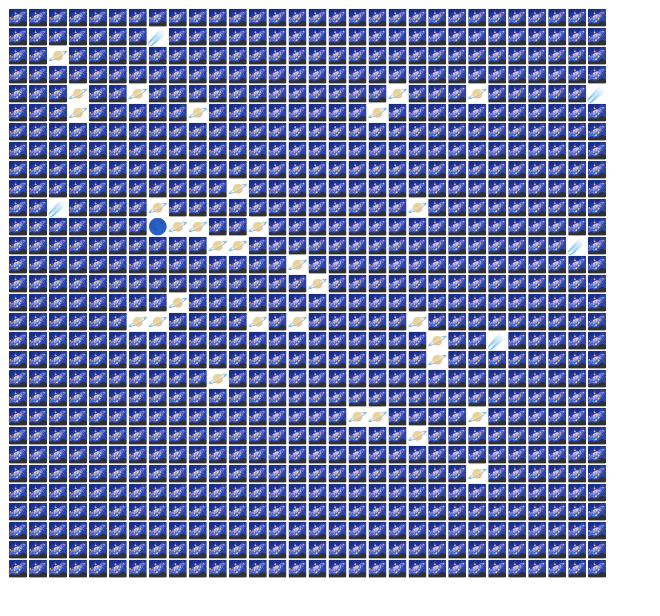
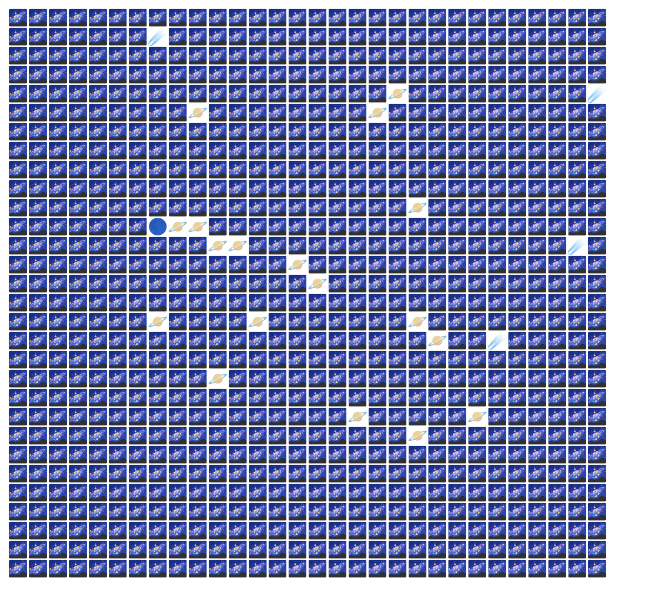
Before and after one commit to ginahend94/megaverse, a website: page field.html in a window 1280 px wide. Shown: the whole page, without its empty margins (0-660 px from the left). Drawn offline with Linux system fonts and the light colour scheme.

Commit message:
updizzle the shizzle

```diff
--- a/field.html
+++ b/field.html
@@ -70,7 +70,7 @@
       <div>
         <span><span class="">🌌</span></span
         ><span><span class="">🌌</span></span
-      ><span><span class="">🪐</span></span
+        ><span><span class="">🌌</span></span
         ><span><span class="">🌌</span></span
         ><span><span class="">🌌</span></span
         ><span><span class="">🌌</span></span
@@ -135,10 +135,10 @@
         <span><span class="">🌌</span></span
         ><span><span class="">🌌</span></span
         ><span><span class="">🌌</span></span
-      ><span><span class="">🪐</span></span
         ><span><span class="">🌌</span></span
         ><span><span class="">🌌</span></span
-      ><span><span class="">🪐</span></span
+        ><span><span class="">🌌</span></span
+        ><span><span class="">🌌</span></span
         ><span><span class="">🌌</span></span
         ><span><span class="">🌌</span></span
         ><span><span class="">🌌</span></span
@@ -155,7 +155,7 @@
         ><span><span class="">🌌</span></span
         ><span><span class="">🌌</span></span
         ><span><span class="">🌌</span></span
-      ><span><span class="">🪐</span></span
+        ><span><span class="">🌌</span></span
         ><span><span class="">🌌</span></span
         ><span><span class="">🌌</span></span
         ><span><span class="">🌌</span></span
@@ -171,7 +171,7 @@
         <span><span class="">🌌</span></span
         ><span><span class="">🌌</span></span
         ><span><span class="">🌌</span></span
-      ><span><span class="">🪐</span></span
+        ><span><span class="">🌌</span></span
         ><span><span class="">🌌</span></span
         ><span><span class="">🌌</span></span
         ><span><span class="">🌌</span></span
@@ -307,7 +307,7 @@
         ><span><span class="">🌌</span></span
         ><span><span class="">🌌</span></span
         ><span><span class="">🌌</span></span
-      ><span><span class="">🪐</span></span
+        ><span><span class="">🌌</span></span
         ><span><span class="">🌌</span></span
         ><span><span class="">🌌</span></span
         ><span><span class="">🌌</span></span
@@ -330,15 +330,12 @@
       <div>
         <span><span class="">🌌</span></span
         ><span><span class="">🌌</span></span
-      ><span
-        ><span class="rotate-[48deg] inline-block top-2 right-1 relative"
-          >☄️</span
-        ></span
         ><span><span class="">🌌</span></span
         ><span><span class="">🌌</span></span
         ><span><span class="">🌌</span></span
         ><span><span class="">🌌</span></span
-      ><span><span class="">🪐</span></span
+        ><span><span class="">🌌</span></span
+        ><span><span class="">🌌</span></span
         ><span><span class="">🌌</span></span
         ><span><span class="">🌌</span></span
         ><span><span class="">🌌</span></span
@@ -374,8 +371,8 @@
           ><span
             class=""
             style="
-            filter: grayscale(100%) brightness(30%) sepia(100%) hue-rotate(-180deg)
-              saturate(700%) contrast(0.8);
+              filter: grayscale(100%) brightness(30%) sepia(100%)
+                hue-rotate(-180deg) saturate(700%) contrast(0.8);
             "
             >🌕</span
           ></span
@@ -383,7 +380,7 @@
         ><span><span class="">🪐</span></span
         ><span><span class="">🌌</span></span
         ><span><span class="">🌌</span></span
-      ><span><span class="">🪐</span></span
+        ><span><span class="">🌌</span></span
         ><span><span class="">🌌</span></span
         ><span><span class="">🌌</span></span
         ><span><span class="">🌌</span></span
@@ -510,7 +507,7 @@
         ><span><span class="">🌌</span></span
         ><span><span class="">🌌</span></span
         ><span><span class="">🌌</span></span
-      ><span><span class="">🪐</span></span
+        ><span><span class="">🌌</span></span
         ><span><span class="">🌌</span></span
         ><span><span class="">🌌</span></span
         ><span><span class="">🌌</span></span
@@ -540,7 +537,7 @@
         ><span><span class="">🌌</span></span
         ><span><span class="">🌌</span></span
         ><span><span class="">🌌</span></span
-      ><span><span class="">🪐</span></span
+        ><span><span class="">🌌</span></span
         ><span><span class="">🪐</span></span
         ><span><span class="">🌌</span></span
         ><span><span class="">🌌</span></span
@@ -548,7 +545,7 @@
         ><span><span class="">🌌</span></span
         ><span><span class="">🪐</span></span
         ><span><span class="">🌌</span></span
-      ><span><span class="">🪐</span></span
+        ><span><span class="">🌌</span></span
         ><span><span class="">🌌</span></span
         ><span><span class="">🌌</span></span
         ><span><span class="">🌌</span></span
@@ -622,7 +619,7 @@
         ><span><span class="">🌌</span></span
         ><span><span class="">🌌</span></span
         ><span><span class="">🌌</span></span
-      ><span><span class="">🪐</span></span
+        ><span><span class="">🌌</span></span
         ><span><span class="">🌌</span></span
         ><span><span class="">🌌</span></span
         ><span><span class="">🌌</span></span
@@ -715,7 +712,7 @@
         ><span><span class="">🌌</span></span
         ><span><span class="">🌌</span></span
         ><span><span class="">🪐</span></span
-      ><span><span class="">🪐</span></span
+        ><span><span class="">🌌</span></span
         ><span><span class="">🌌</span></span
         ><span><span class="">🌌</span></span
         ><span><span class="">🌌</span></span
@@ -816,7 +813,7 @@
         ><span><span class="">🌌</span></span
         ><span><span class="">🌌</span></span
         ><span><span class="">🌌</span></span
-      ><span><span class="">🪐</span></span
+        ><span><span class="">🌌</span></span
         ><span><span class="">🌌</span></span
         ><span><span class="">🌌</span></span
         ><span><span class="">🌌</span></span
--- a/filter.js
+++ b/filter.js
@@ -16,7 +16,7 @@ const ye = rows
           entityName = 'soloon';
           break;
         default:
-          entityName='space';
+          entityName = 'space';
       }
       const args = {
         entity: entityName,
```
Also changed, not shown: test.mjs (+15 -4 lines). Lines whose indentation alone changed are shown as unchanged.
